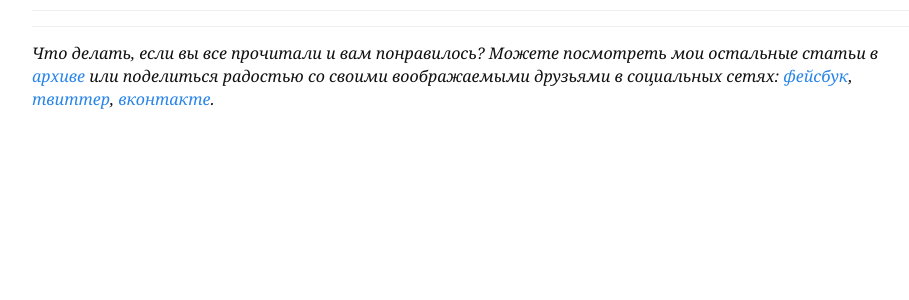
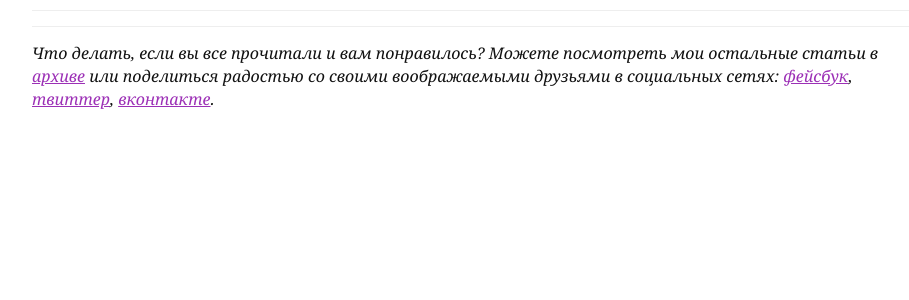
Before and after one commit to volodymyrsmirnov/Mindcollapse-Blog-and-Moho, a Django app: template templates/blog/post.html in a window 1280 px wide. Shown: the part 95-395 px from the top of the page, without its empty margins (158-1067 px from the left). Run offline with Django 3.2, Linux system fonts and the light colour scheme; the template is opened without the code that fills it, so the values that code supplies are empty.

Commit message:
few more usability changes

```diff
--- a/static/blog/mindcollapse.css
+++ b/static/blog/mindcollapse.css
@@ -1,8 +1,11 @@
 /* Blog styling */
 .mindcollapse .container {
   max-width: 930px; }
-.mindcollapse a {
-  color: #2985e8; }
+.mindcollapse article a, .mindcollapse .archive a {
+  color: #9c30b6;
+  text-decoration: underline; }
+  .mindcollapse article a:hover, .mindcollapse .archive a:hover {
+    color: #f93703; }
 .mindcollapse .header {
   margin-top: 5px;
   background-color: #ffffff;
--- a/static/blog/mindcollapse.scss
+++ b/static/blog/mindcollapse.scss
@@ -4,8 +4,13 @@
         max-width: 930px;
     }
 
-    a {
-        color: #2985e8;
+    article a, .archive a {
+        color: #9c30b6;
+        text-decoration: underline;
+
+        &:hover {
+            color: #f93703;
+        }
     }
 
     .header {
--- a/templates/blog/layout.html
+++ b/templates/blog/layout.html
@@ -59,7 +59,6 @@
 					<li {% if post %}class="active"{% endif %}><a href="{% url "blogs.views.index" %}">Блог</a></li>
 					<li {% if archive %}class="active"{% endif %}><a href="{% url "blogs.views.archive" %}">Архив</a></li>
 					<li><a target="_blank" href="{% url "mohos.views.index" %}">Кино</a></li>
-					{# <li><a href="#">Обо мне</a></li> #}
 				</ul>
 
 				<ul class="nav navbar-nav navbar-right">
--- a/templates/blog/post.html
+++ b/templates/blog/post.html
@@ -16,7 +16,7 @@
 
 	<hr>
 
-	<footer>
+	<footer class="hidden-print">
 		<p>Что делать, если вы все прочитали и вам понравилось? Можете посмотреть мои остальные статьи в <a href="">архиве</a> или поделиться радостью со своими воображаемыми друзьями в социальных сетях: <span class="social"><a target="_blank" href="http://www.facebook.com/sharer.php?u=http://www.mindcollapse.com{{post.url}}">фейсбук</a>, <a target="_blank" href="http://twitter.com/share?url=http://www.mindcollapse.com{{post.url}}&amp;text={{post.title|urlencode}}&amp;via=middlesizetit">твиттер</a>, <a target="_blank" href="http://vkontakte.ru/share.php?url=http://www.mindcollapse.com{{post.url}}">вконтакте</a></span>.</p>
 	</footer>
 </article>
```
